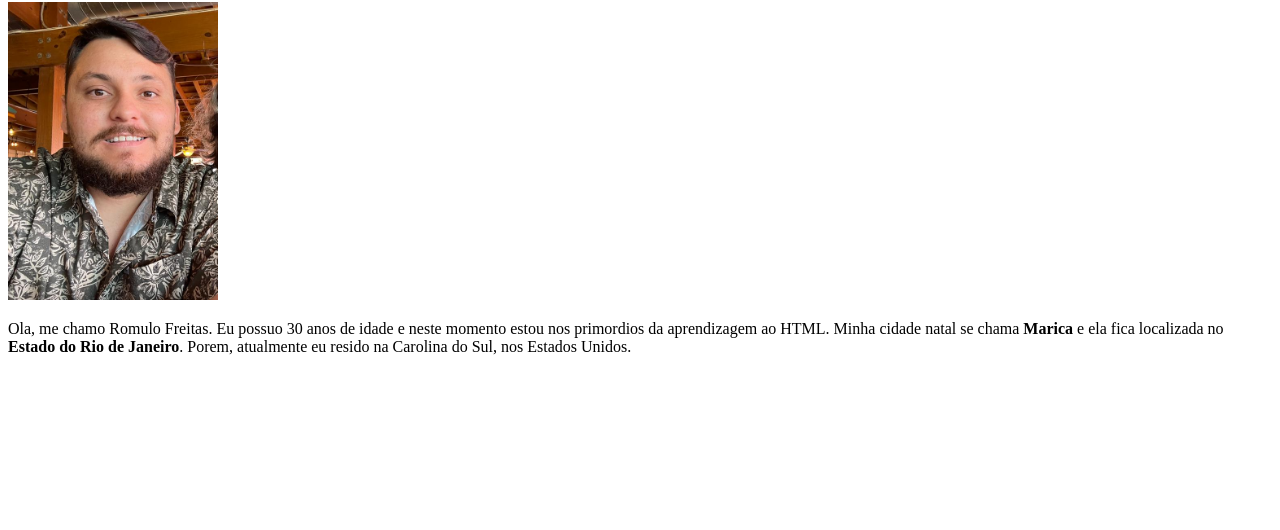
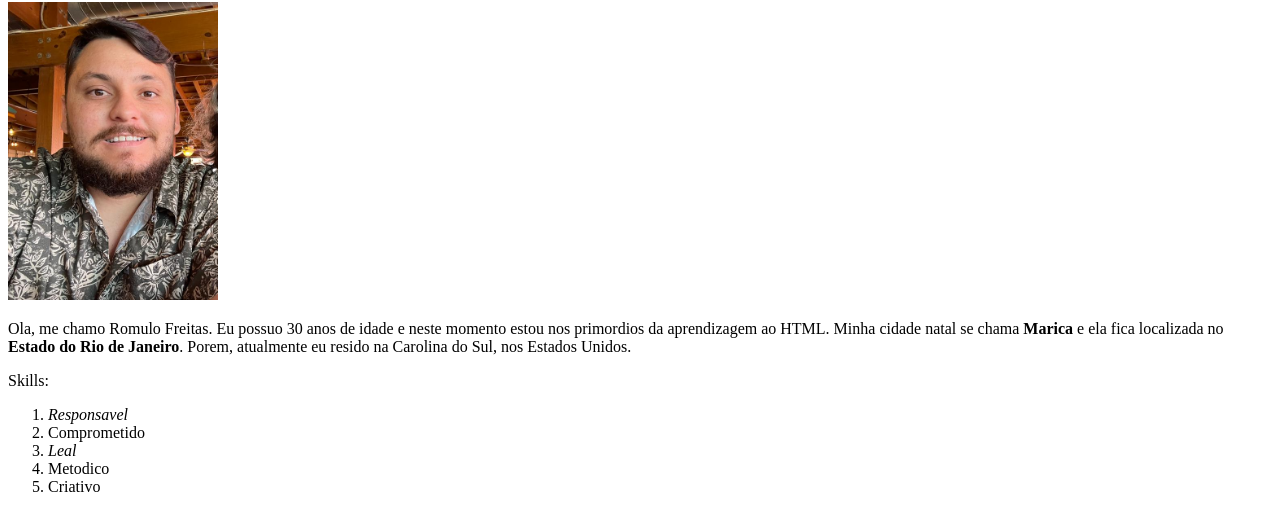
Before and after one commit to romulorfreitas/romulorfreitas.github.io., a plain HTML site: page index.html in a window 1280 px wide. Shown: the part 78-608 px from the top of the page. Drawn offline with Linux system fonts and the light colour scheme.

Commit message:
Aqui eu adicionei minhas habilidades

```diff
--- a/index.html
+++ b/index.html
@@ -11,6 +11,14 @@
     <img src="Romulo-perfil.png" width="210px" alt="foto de perfil do Romulo vestindo uma blusa florida">
 <p>Ola, me chamo Romulo Freitas. Eu possuo 30 anos de idade e neste momento estou nos primordios da aprendizagem ao HTML. Minha cidade natal se chama <strong> Marica </strong> e ela fica localizada no <strong> Estado do Rio de Janeiro</strong>. Porem, atualmente eu resido na Carolina do Sul, nos Estados Unidos.
 </p>
+<p>Skills:</p>
+<ol>
+    <li> <em> Responsavel </em></li>
+    <li>Comprometido</li>
+    <li> <em> Leal </em></li>
+    <li>Metodico</li>
+    <li>Criativo</li>
+</ol>
 
 </body>
 </html>
```
